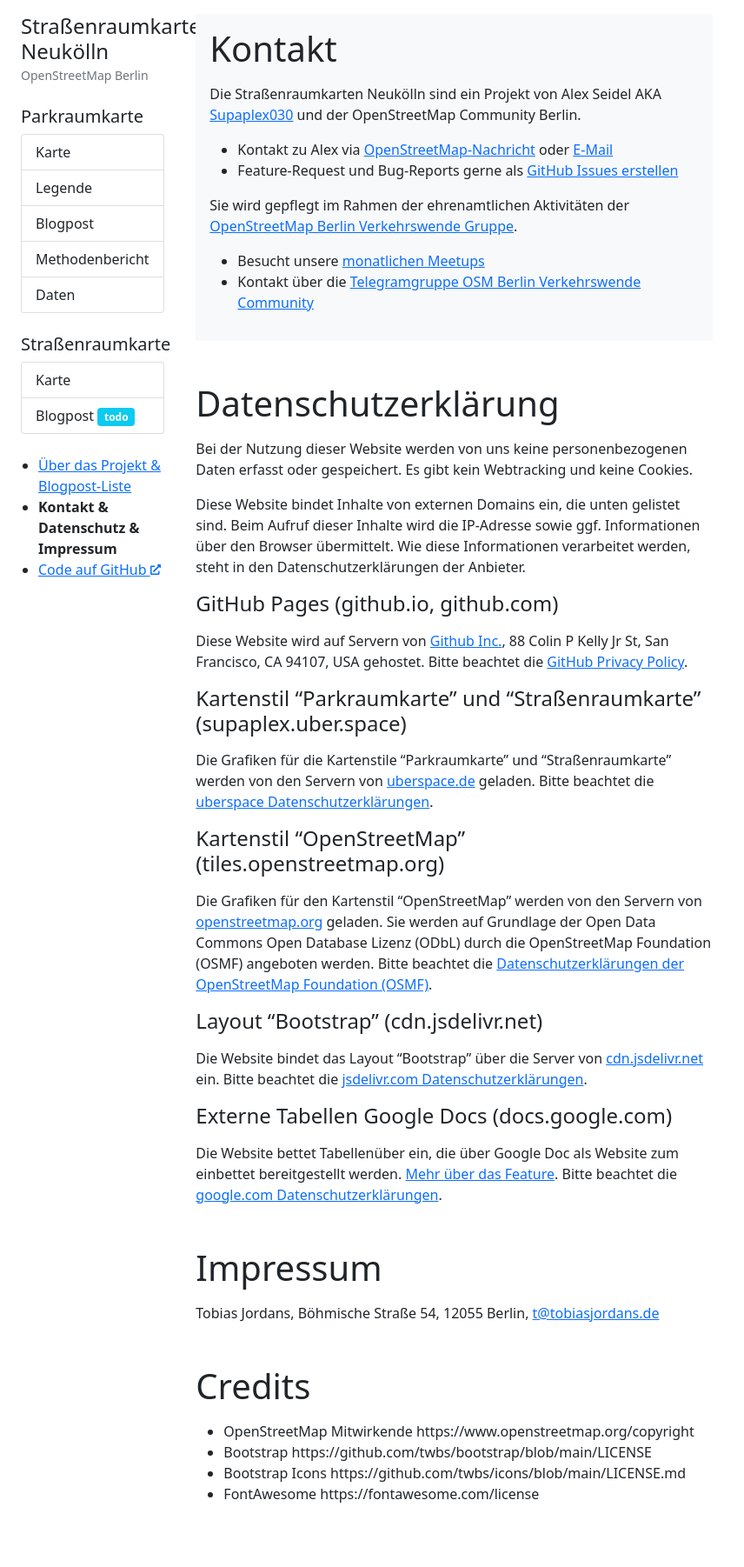
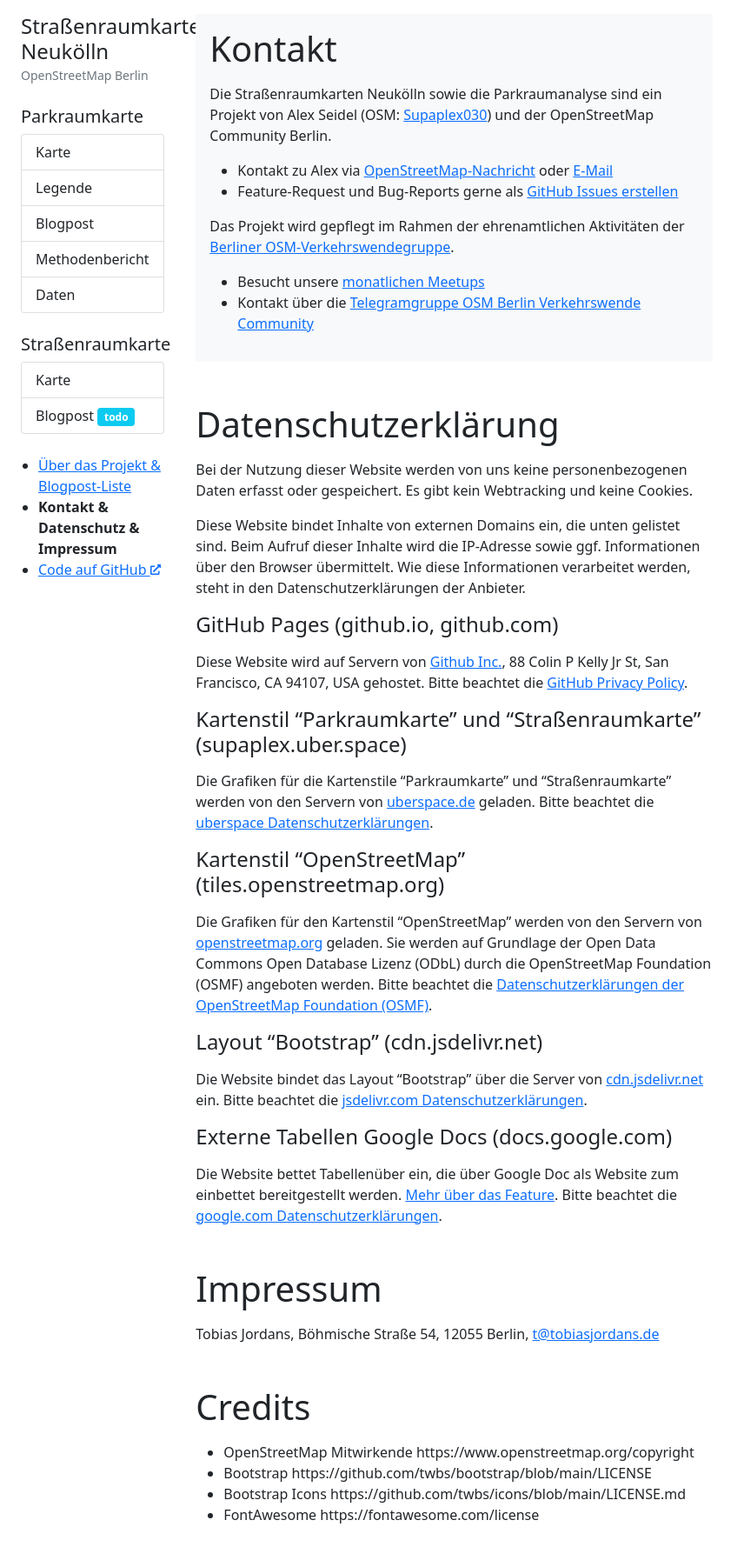
Before and after one commit to osmberlin/strassenraumkarte-neukoelln, a Jekyll site: the page built from contact.md, in a window 1280 px wide. Shown: the whole page at 87% size, without its empty margins (0-856 px from the left). Built offline with Jekyll 4.4.1, drawn with Linux system fonts in a browser that asks for light colours; before the commit the page ends 1778 px from its top, so only the background shows below that.

Commit message:
Update contact.md

```diff
--- a/contact.md
+++ b/contact.md
@@ -10,12 +10,12 @@ noindex: true
 # Kontakt
 {: class='mb-3' }
 
-Die Straßenraumkarten Neukölln sind ein Projekt von Alex Seidel AKA [Supaplex030](https://www.openstreetmap.org/user/Supaplex030/) und der OpenStreetMap Community Berlin.
+Die Straßenraumkarten Neukölln sowie die Parkraumanalyse sind ein Projekt von Alex Seidel (OSM: [Supaplex030](https://www.openstreetmap.org/user/Supaplex030/)) und der OpenStreetMap Community Berlin.
 
 * Kontakt zu Alex via [OpenStreetMap-Nachricht](https://www.openstreetmap.org/message/new/Supaplex030) oder [E-Mail](mailto:supaplex@riseup.net)
 * Feature-Request und Bug-Reports gerne als [GitHub Issues erstellen](https://github.com/SupaplexOSM/strassenraumkarte-neukoelln/)
 
-Sie wird gepflegt im Rahmen der ehrenamtlichen Aktivitäten der [OpenStreetMap Berlin Verkehrswende Gruppe](https://wiki.openstreetmap.org/wiki/Berlin/Verkehrswende).
+Das Projekt wird gepflegt im Rahmen der ehrenamtlichen Aktivitäten der [Berliner OSM-Verkehrswendegruppe](https://wiki.openstreetmap.org/wiki/Berlin/Verkehrswende).
 
 * Besucht unsere [monatlichen Meetups](https://www.meetup.com/de-DE/OSM-Berlin-Brandenburg/)
 * Kontakt über die [Telegramgruppe OSM Berlin Verkehrswende Community]((https://t.me/osmberlinverkehr))
```
